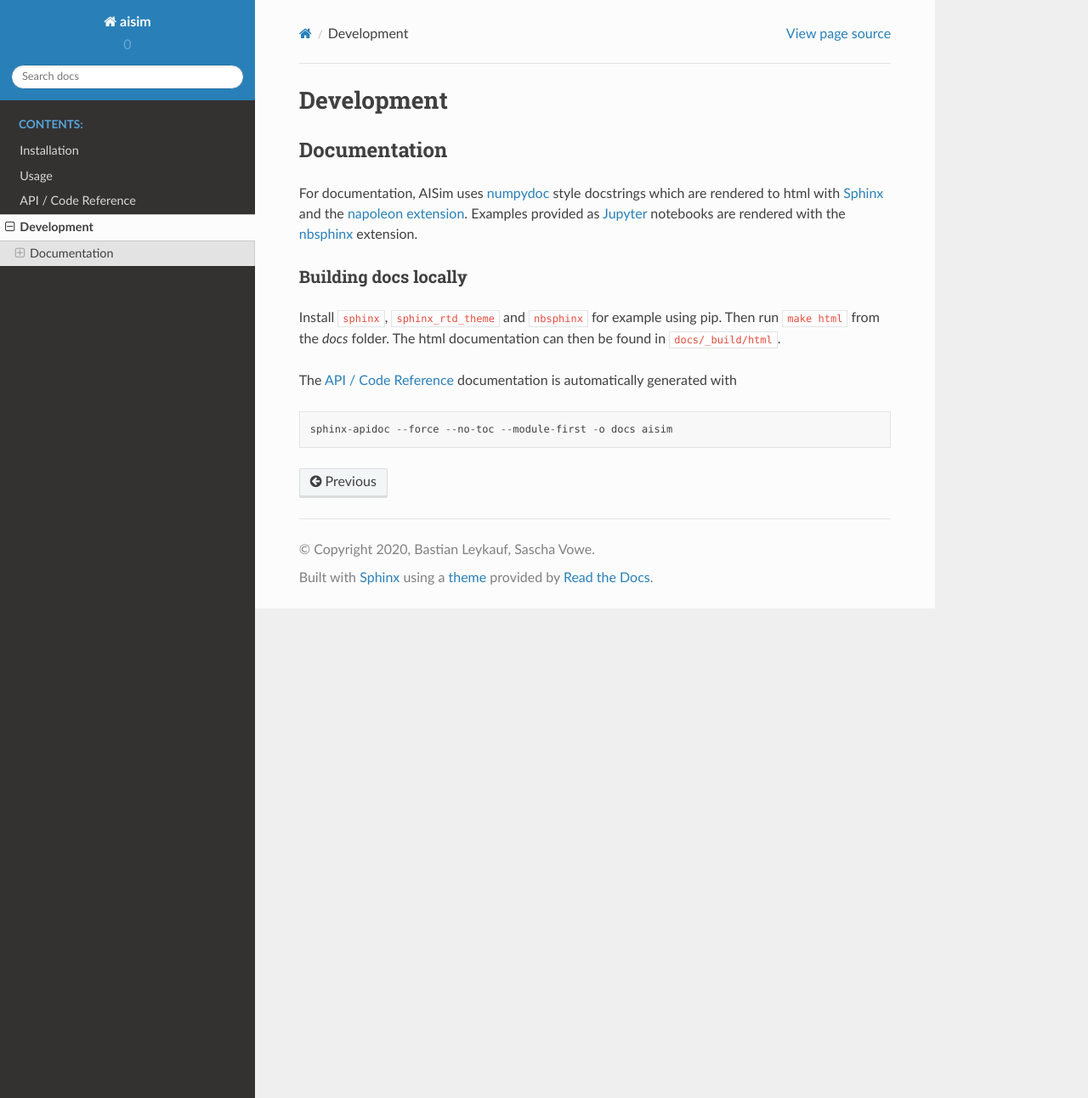
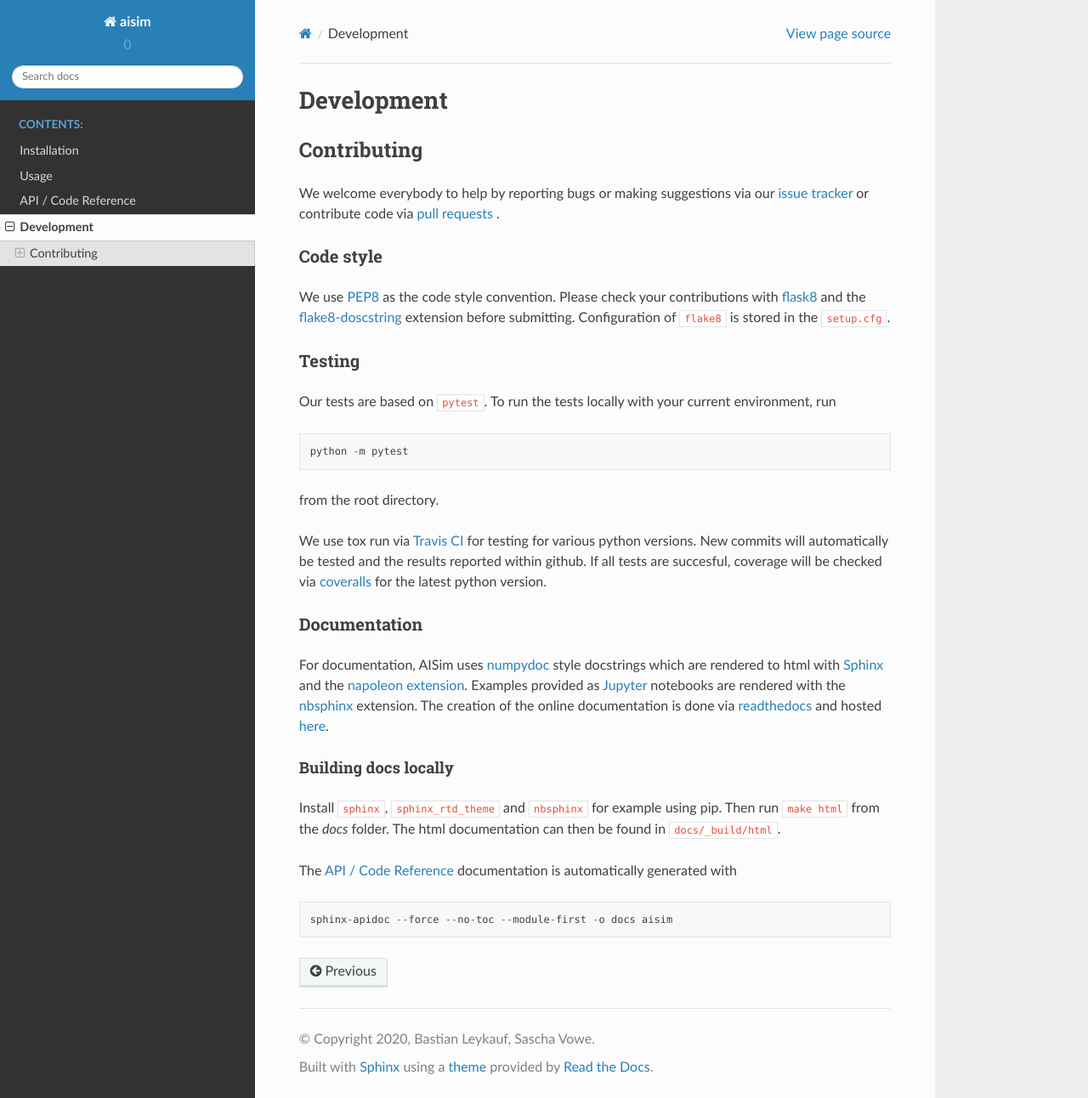
Before and after one commit to bleykauf/aisim, a Sphinx documentation site: the page built from docs/dev.rst, in a window 1280 px wide and 1292 px high. Shown: the whole window at 85% size. Built offline with Sphinx 7.4.7 and the Read the Docs theme 2.0.0, drawn with Linux system fonts in a browser that asks for light colours.

Commit message:
add contributions guide

```diff
--- /dev/null
+++ b/docs/CONTRIBUTING.rst
@@ -0,0 +1,54 @@
+Contributing
+============
+
+We welcome everybody to help by reporting bugs or making suggestions via our
+`issue tracker <https://github.com/bleykauf/aisim/issues>`__ or contribute code via
+`pull requests <https://github.com/bleykauf/aisim/pulls>`__ .
+
+Code style
+----------
+We use `PEP8 <https://www.python.org/dev/peps/pep-0008>`__ as the code style convention. Please
+check your contributions with `flask8 <https://flake8.pycqa.org>`__ and the
+`flake8-doscstring <https://pypi.org/project/flake8-docstrings/>`__ extension before submitting.
+Configuration of :code:`flake8` is stored in the :code:`setup.cfg`.
+
+Testing
+-------
+Our tests are based on :code:`pytest`. To run the tests locally with your current environment, run
+
+::
+
+    python -m pytest
+
+from the root directory.
+
+We use tox run via `Travis CI <https://travis-ci.com/github/bleykauf/aisim>`__  for testing for
+various python versions. New commits will automatically be tested and the results reported within
+github. If all tests are succesful, coverage will be checked via
+`coveralls <https://coveralls.io/github/bleykauf/aisim>`__ for the latest python version.
+
+
+Documentation
+-------------
+
+For documentation, AISim uses `numpydoc <https://numpydoc.readthedocs.io/en/latest/>`__ style
+docstrings which are rendered to html with `Sphinx <https://www.sphinx-doc.org/en/master/>`__ and
+the `napoleon extension <https://www.sphinx-doc.org/en/master/usage/extensions/napoleon.html>`__.
+Examples provided as `Jupyter <https://jupyter.org/>`__ notebooks are rendered with the
+`nbsphinx  <https://nbsphinx.readthedocs.io/en/0.7.0/>`__ extension. The creation of the online
+documentation is done via `readthedocs  <https://readthedocs.org/>`__ and hosted
+`here  <https://aisim.readthedocs.io/>`__.
+
+
+Building docs locally
+^^^^^^^^^^^^^^^^^^^^^
+
+Install :code:`sphinx`, :code:`sphinx_rtd_theme` and :code:`nbsphinx` for example using pip. Then
+run :code:`make html` from the `docs` folder. The html documentation can then be found in
+:code:`docs/_build/html`.
+
+The :ref:`apiref` documentation is automatically generated with
+
+::
+
+    sphinx-apidoc --force --no-toc --module-first -o docs aisim
--- a/docs/dev.rst
+++ b/docs/dev.rst
@@ -1,25 +1,5 @@
+===========
 Development
 ===========
 
-Documentation
--------------
-
-For documentation, AISim uses `numpydoc <https://numpydoc.readthedocs.io/en/latest/>`__ style
-docstrings which are rendered to html with `Sphinx <https://www.sphinx-doc.org/en/master/>`__ and
-the `napoleon extension <https://www.sphinx-doc.org/en/master/usage/extensions/napoleon.html>`__.
-Examples provided as `Jupyter <https://jupyter.org/>`__ notebooks are rendered with the
-`nbsphinx  <https://nbsphinx.readthedocs.io/en/0.7.0/>`__ extension.
-
-
-Building docs locally
-^^^^^^^^^^^^^^^^^^^^^
-
-Install :code:`sphinx`, :code:`sphinx_rtd_theme` and :code:`nbsphinx` for example using pip. Then
-run :code:`make html` from the `docs` folder. The html documentation can then be found in
-:code:`docs/_build/html`.
-
-The :ref:`apiref` documentation is automatically generated with
-
-::
-
-    sphinx-apidoc --force --no-toc --module-first -o docs aisim
+.. include:: CONTRIBUTING.rst
```
